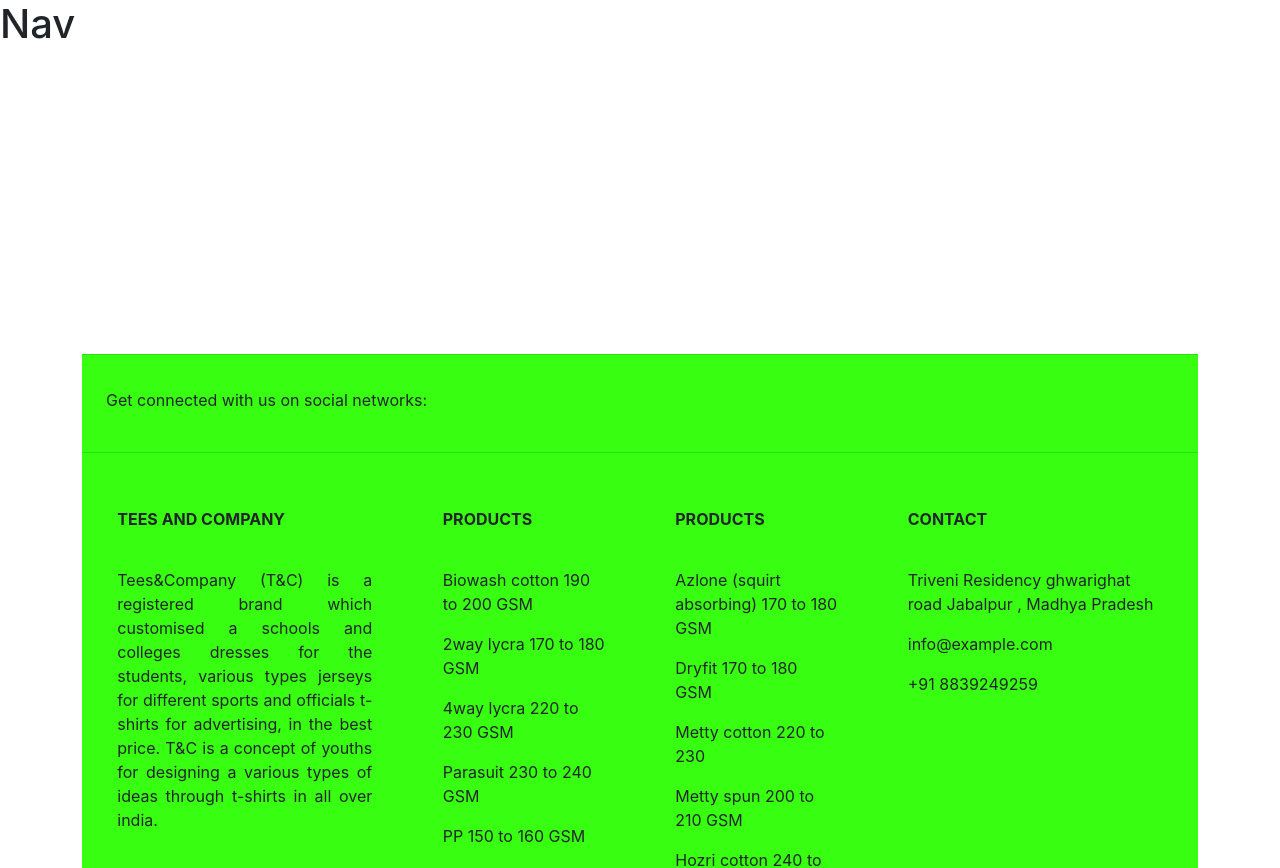
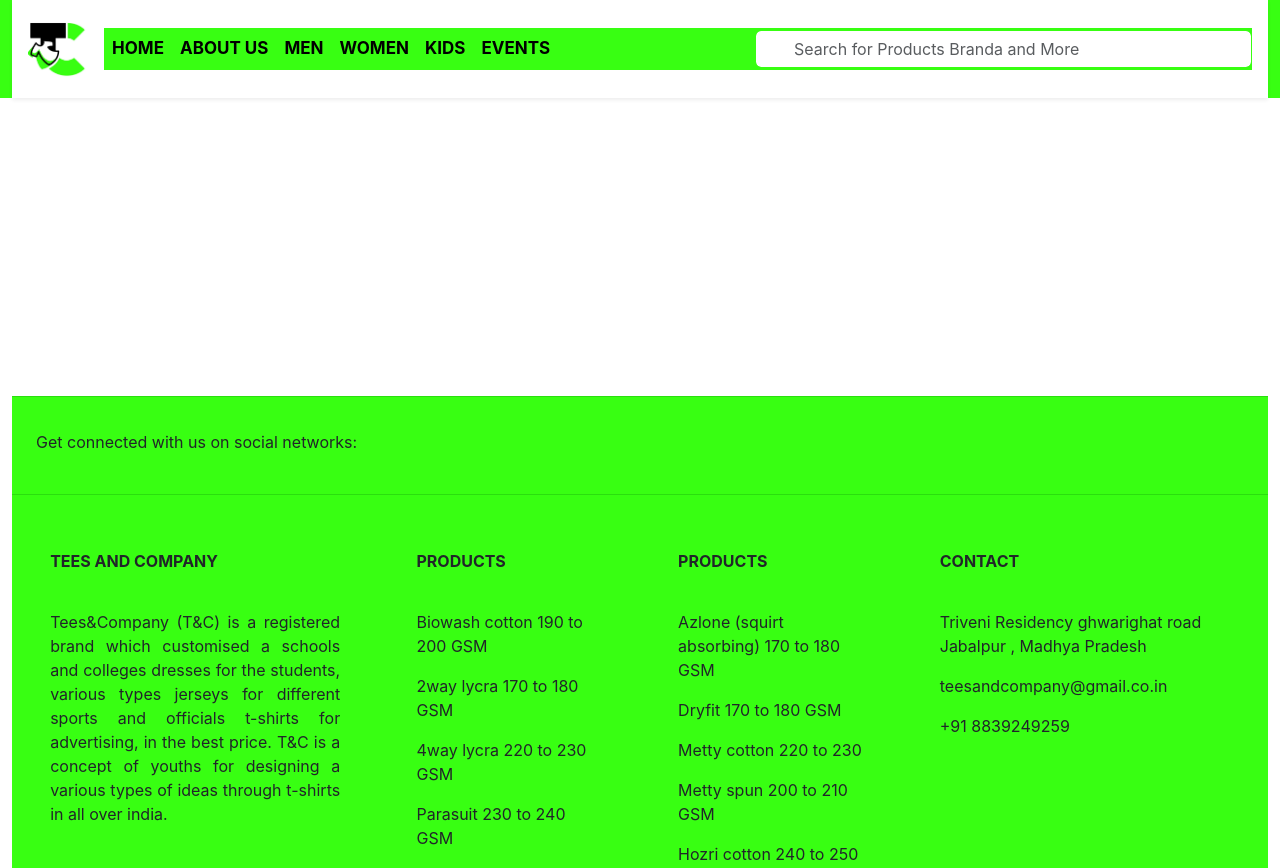
Before and after one commit to sourabh-rao/Teess, a React (Create React App) app in the folder teesandcompany/: page / in a window 1280 px wide. Shown: the top 868 px of the page. Built offline with nearby package versions, Linux system fonts and the light colour scheme.

Commit message:
final nav foot

```diff
--- a/teesandcompany/src/App.css
+++ b/teesandcompany/src/App.css
@@ -2,7 +2,7 @@
   text-align: center;
 }
 
-.space{
+.space {
   height: 250px;
 }
 
@@ -32,6 +32,7 @@
   from {
     transform: rotate(0deg);
   }
+
   to {
     transform: rotate(360deg);
   }
--- a/teesandcompany/src/App.js
+++ b/teesandcompany/src/App.js
@@ -1,22 +1,16 @@
-import './App.css';
-import Footer from './Footer';
-import navbar from './Navbar';
+import "./App.css";
+import Footer from "./Footer";
+import navbar from "./Navbar";
 
 function App() {
   return (
-  <div className='sr'>
-
-    <div>
-      {navbar()}
-      <div className='space'>
-
+    <div className="sr">
+      <div>
+        {navbar()}
+        <div className="space"></div>
+        {Footer()}
       </div>
-      {Footer()}
     </div>
-  </div>
-
-
-
   );
 }
 
--- a/teesandcompany/src/Footer.css
+++ b/teesandcompany/src/Footer.css
@@ -1,15 +1,15 @@
-.line{
+.line {
     color: green;
     width: 100%;
     height: 10px;
 }
 
-.text-dark{
+.text-dark {
     background: #38FF12;
     text-decoration: none;
     text-align: justify;
 }
 
-.para{
+.para {
     text-align: justify;
 }
--- a/teesandcompany/src/Footer.js
+++ b/teesandcompany/src/Footer.js
@@ -11,11 +11,11 @@
           className="text-center text-lg-start text-dark"
           StyleHTMLAttributes="background-color: #ECEFF1"
         >
-            <section>
+          <section>
             <div className="line">
-                <hr/>
+              <hr />
             </div>
-            </section>
+          </section>
 
           <section
             className="d-flex justify-content-between p-4 text-white"
@@ -142,12 +142,12 @@
                     ghwarighat road Jabalpur , Madhya Pradesh{" "}
                   </p>
                   <p>
-                    <i className="fas fa-envelope mr-3"></i> info@example.com
+                    <i className="fas fa-envelope mr-3"></i>{" "}
+                    teesandcompany@gmail.co.in
                   </p>
                   <p>
                     <i className="fas fa-phone mr-3"></i> +91 8839249259
                   </p>
-
                 </div>
               </div>
             </div>
--- /dev/null
+++ b/teesandcompany/src/navbar.css
@@ -0,0 +1,49 @@
+@media (min-width: 1200px) {
+    .container {
+        max-width: 1400px;
+    }
+}
+
+.coco {
+    width: 60px;
+    /*border: 1px solid blue;*/
+}
+
+.nav-item {
+    font-weight: bold;
+    color: black;
+}
+
+.nav-item,
+.nav-link {
+    font-size: 17px;
+    color: black;
+}
+
+
+.has-search .form-control {
+    padding-left: 2.375rem;
+}
+
+.bg-green {
+    background: #38FF12;
+}
+
+.has-search .form-control-feedback {
+    position: absolute;
+    z-index: 2;
+    display: block;
+    width: 2.375rem;
+    height: 2.375rem;
+    line-height: 2.375rem;
+    text-align: center;
+    pointer-events: none;
+    color: #38FF12;
+
+}
+
+input[type="text"] {
+    outline: none;
+    box-shadow: none !important;
+    border: 1px solid #38FF12 !important;
+}
--- a/teesandcompany/src/navbar.js
+++ b/teesandcompany/src/navbar.js
@@ -1,13 +1,77 @@
-import React from 'react'
+import React from "react";
+import "./Navbar.css";
+import logo from "./Teeslogo.jpg";
 
 function navbar() {
   return (
-    <div>
-      <h1>
-Nav
-      </h1>
+    <div className="bg-green">
+      <div className="container-fluid">
+        <nav className="bg-green navbar navbar-expand-lg navbar-light bg-light shadow-sm p-3  bg-white ">
+          <a className="navbar-brand" href="/">
+            <img src={logo} alt="logo" className="coco mr-5" />
+          </a>
+          <button
+            className="navbar-toggler"
+            type="button"
+            data-toggle="collapse"
+            data-target="#navbarSupportedContent"
+            aria-controls="navbarSupportedContent"
+            aria-expanded="false"
+            aria-label="Toggle navigation"
+          >
+            <span className="navbar-toggler-icon"></span>
+          </button>
+
+          <div
+            className="bg-green collapse navbar-collapse"
+            id="navbarSupportedContent"
+          >
+            <ul className="navbar-nav mr-auto flex-grow-1">
+              <li className="nav-item ">
+                <a className="nav-link mr-2" href="/">
+                  HOME
+                </a>
+              </li>
+              <li className="nav-item ">
+                <a className="nav-link mr-2" href="/">
+                  ABOUT US
+                </a>
+              </li>
+              <li className="nav-item ">
+                <a className="nav-link mr-2" href="/">
+                  MEN
+                </a>
+              </li>
+              <li className="nav-item">
+                <a className="nav-link mr-2" href="/">
+                  WOMEN
+                </a>
+              </li>
+              <li className="nav-item">
+                <a className="nav-link mr-2" href="/">
+                  KIDS
+                </a>
+              </li>
+              <li className="nav-item">
+                <a className="nav-link mr-2" href="/">
+                  EVENTS
+                </a>
+              </li>
+            </ul>
+
+            <div className="form-group has-search flex-grow-1">
+              <span className="fa fa-search form-control-feedback"></span>
+              <input
+                type="text"
+                className="form-control"
+                placeholder="Search for Products Branda and More"
+              />
+            </div>
+          </div>
+        </nav>
+      </div>
     </div>
-  )
+  );
 }
 
-export default navbar
+export default navbar;
```
